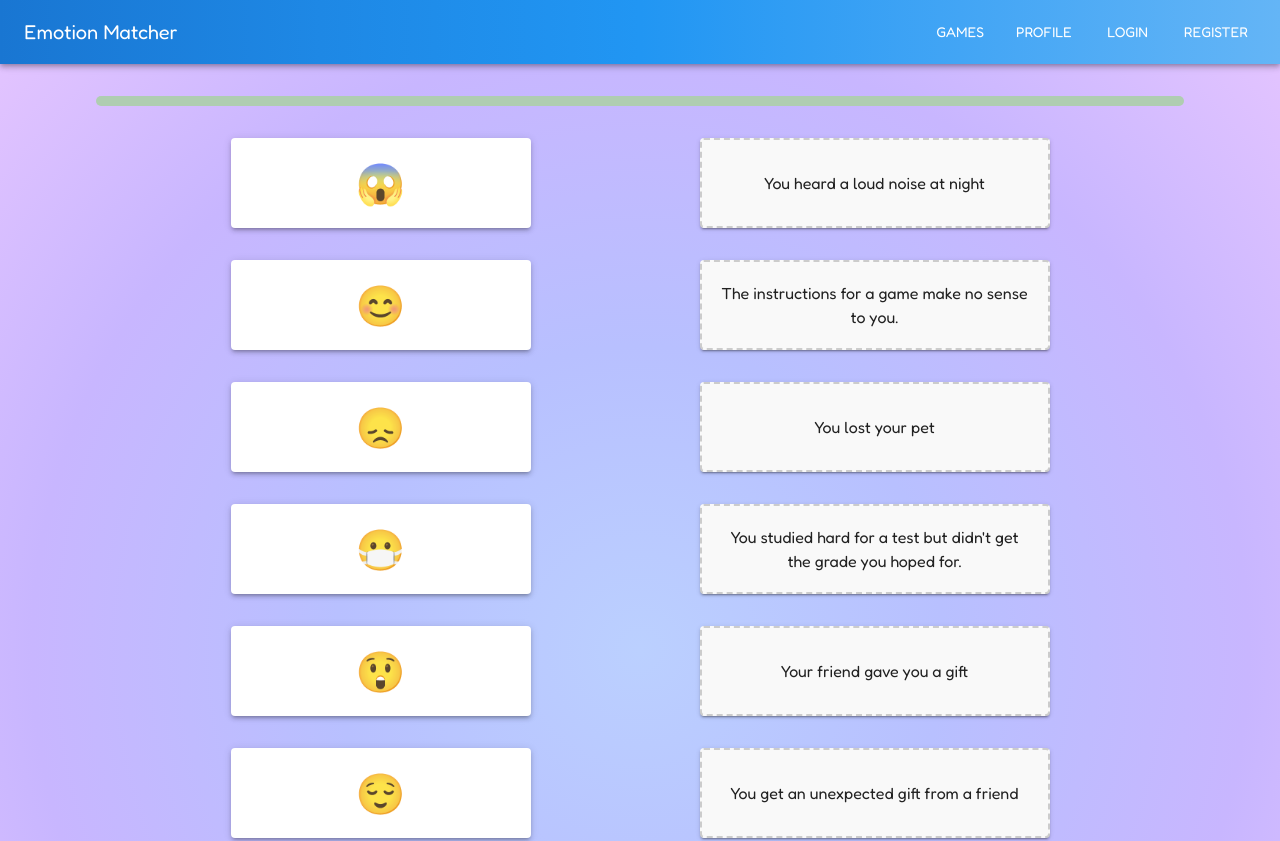
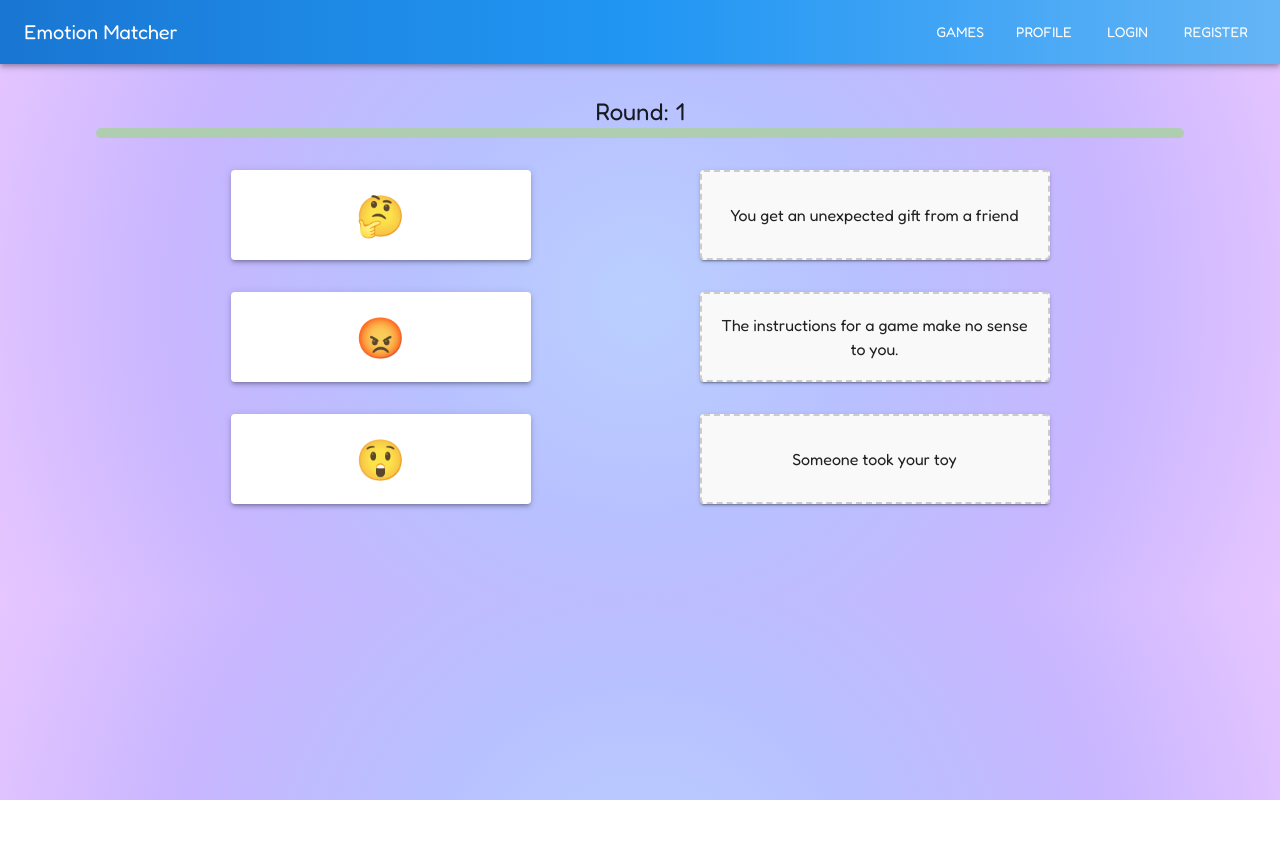
Before and after one commit to KhutsoJM/kia-gamification, a React (Vite) app in the folder frontend/: page /emotion-matcher in a window 1280 px wide. Shown: the top 841 px of the page. After the commit the page ends 800 px from the top, so only its background shows below. Built offline with nearby package versions, Linux system fonts and the light colour scheme.

Commit message:
added functional rounds system for emotion matcher

```diff
--- a/frontend/src/games/EmotionMatcher/EmotionMatcher.jsx
+++ b/frontend/src/games/EmotionMatcher/EmotionMatcher.jsx
@@ -9,40 +9,16 @@ import incorrectSound from '../../assets/sounds/incorrect-sound.wav';
 import completeSound from '../../assets/sounds/complete-sound.mp3';
 
 
-const emojis = [
-  { id: 'happy', emoji: '😊' },
-  { id: 'angry', emoji: '😡' },
-  { id: 'sad', emoji: '😢' },
-  { id: 'scared', emoji: '😱' },
-  { id: 'sick', emoji: '😷' },
-  { id: 'confused', emoji: '🤔' },
-  { id: 'disappointed', emoji: '😞' },
-  { id: 'relieved', emoji: '😌' },
-  { id: 'surprised', emoji: '😲' },
-];
-
-const scenarios = [
-  { id: 'happy', text: 'Your friend gave you a gift' },
-  { id: 'angry', text: 'Someone took your toy' },
-  { id: 'sad', text: 'You lost your pet' },
-  { id: 'scared', text: 'You heard a loud noise at night' },
-  { id: 'sick', text: 'You get cold and start sneezing at school' },
-  { id: 'confused', text: 'The instructions for a game make no sense to you.' },
-  { id: 'disappointed', text: "You studied hard for a test but didn't get the grade you hoped for." },
-  { id: 'relieved', text: 'You thought you lost your phone, but then you found it in your backpack.' },
-  { id: 'surprised', text: 'You get an unexpected gift from a friend' },
-];
-
 const pairsData = [
-  { id: 'happy', emoji: '😊', text: 'Your friend gave you a gift' },
-  { id: 'angry', emoji: '😡', text: 'Someone took your toy' },
-  { id: 'sad', emoji: '😢' },
-  { id: 'scared', emoji: '😱' },
-  { id: 'sick', emoji: '😷' },
-  { id: 'confused', emoji: '🤔' },
-  { id: 'disappointed', emoji: '😞' },
-  { id: 'relieved', emoji: '😌' },
-  { id: 'surprised', emoji: '😲' },
+  { id: 'happy', emoji: '😊', scenario: 'Your friend gave you a gift' },
+  { id: 'angry', emoji: '😡', scenario: 'Someone took your toy' },
+  { id: 'sad', emoji: '😢', scenario: 'You lost your pet' },
+  { id: 'scared', emoji: '😱', scenario: 'You heard a loud noise at night' },
+  { id: 'sick', emoji: '😷', scenario: 'You get cold and start sneezing at school' },
+  { id: 'confused', emoji: '🤔', scenario: 'The instructions for a game make no sense to you.' },
+  { id: 'disappointed', emoji: '😞', scenario: "You studied hard for a test but didn't get the grade you hoped for." },
+  { id: 'relieved', emoji: '😌', scenario: 'You thought you lost your phone, but then you found it in your backpack.' },
+  { id: 'surprised', emoji: '😲', scenario: 'You get an unexpected gift from a friend' },
 ]
 
 
@@ -69,9 +45,6 @@ const EmotionMatcher = () => {
 
   // Emotion and Scenario cards States
   const [matched, setMatched] = useState({});
-
-  const [shuffledEmojis] = useState(() => shuffle(emojis));
-  const [shuffledScenarios] = useState(() => shuffle(scenarios));
   const [score, setScore] = useState(0);
 
   const [correctMatchFeedback, setCorrectMatchFeedback] = useState(null);
@@ -81,7 +54,11 @@ const EmotionMatcher = () => {
   const soundsRef = useRef();
 
   // Rounds
-  const [round, setRound] = useState(1);
+  const [rounds, setRounds] = useState(chunkArray((shuffle(pairsData)), 3)); // 3 items per round
+  const [currentRound, setCurrentRound] = useState(0);
+
+  const [shuffledEmojis, setShuffledEmojis] = useState([])
+  const [shuffledScenarios, setShuffledScenarios] = useState([])
 
 
   useEffect(() => {
@@ -92,7 +69,16 @@ const EmotionMatcher = () => {
     }
 
     soundsRef.current.correct.volume = 0.5;
+    soundsRef.current.incorrect.volume = 0.5;
+    soundsRef.current.complete.volume = 0.5;
   }, [])
+
+  useEffect(() => {
+    if (rounds[currentRound]) {
+      setShuffledEmojis(() => shuffle(rounds[currentRound].map(({ id, emoji }) => ({ id, emoji }))))
+      setShuffledScenarios(() => shuffle(rounds[currentRound].map(({ id, scenario }) => ({ id, scenario }))))
+    }
+  }, [currentRound])
 
 
   const handleDragEnd = (event, info, id) => {
@@ -101,7 +87,7 @@ const EmotionMatcher = () => {
     const adjustedX = pointer.x;
     const adjustedY = pointer.y;
 
-    for (const zone of shuffledScenarios) {
+    for (const zone of rounds[currentRound]) {
       const zoneEl = zoneRefs.current[zone.id];
       if (!zoneEl || matched[zone.id]) continue;
 
@@ -118,9 +104,22 @@ const EmotionMatcher = () => {
           setScore((prev) => prev + 1);
 
           setCorrectMatchFeedback(zone.id);
-          score < scenarios.length - 1 ? soundsRef.current.correct.play() : soundsRef.current.complete.play();
-          soundsRef.current.correct.play();
+          score < pairsData.length - 1 && soundsRef.current.correct.play();
           setTimeout(() => setCorrectMatchFeedback(null), 1000);
+
+          // Check if round is over
+          const roundPairs = rounds[currentRound];
+          const completed = roundPairs.every((pair) => matched[pair.id] || pair.id === id);
+
+          if (completed) {
+            soundsRef.current.complete.play();
+
+            setTimeout(() => {
+              setMatched({});
+              setCurrentRound((prev) => prev + 1);
+            }, 1000);
+          }
+
         } else {
           setIncorrectMatchFeedback(zone.id);
           soundsRef.current.incorrect.play();
@@ -131,12 +130,20 @@ const EmotionMatcher = () => {
     }
   }
 
+  if (!rounds[currentRound]) {
+    return (
+      <Box p={4}>
+        <Typography variant='h4'>All rounds complete!</Typography>
+      </Box>
+    )
+  }
 
   return (
     <Box p={4} sx={{
       userSelect: 'none'
     }}>
-      <ProgressBar progress={score} maxProgress={scenarios.length} />
+      <Typography variant='h5'>Round: {currentRound + 1}</Typography>
+      <ProgressBar progress={score} maxProgress={pairsData.length} />
 
       <Grid container display="flex" justifyContent="center" spacing={4}>
         {/* Emoji Row */}
@@ -153,7 +160,7 @@ const EmotionMatcher = () => {
               >
                 <Paper
                   sx={{
-                    width: 300,
+                    minWidth: 300,
                     height: 90,
                     display: 'flex',
                     alignItems: 'center',
@@ -177,7 +184,7 @@ const EmotionMatcher = () => {
         {/* Scenario Drop Zones */}
         <Grid item xs={12}>
           <Box display="flex" flexDirection="column" gap={4}>
-            {shuffledScenarios.map(({ id, text }) => (
+            {shuffledScenarios.map(({ id, scenario }) => (
               <Paper
                 key={id}
                 elevation={2}
@@ -185,8 +192,9 @@ const EmotionMatcher = () => {
                 sx={{
                   position: 'relative',
                   padding: 2,
+                  height: 90,
                   minHeight: 80,
-                  height: 90,
+                  minWidth: 350,
                   maxWidth: 350,
                   display: 'flex',
                   alignItems: 'center',
@@ -198,7 +206,7 @@ const EmotionMatcher = () => {
                   zIndex: '-1',
                 }}
               >
-                <Typography>{text}</Typography>
+                <Typography>{scenario}</Typography>
 
                 {correctMatchFeedback === id && (
                   <motion.div
```
